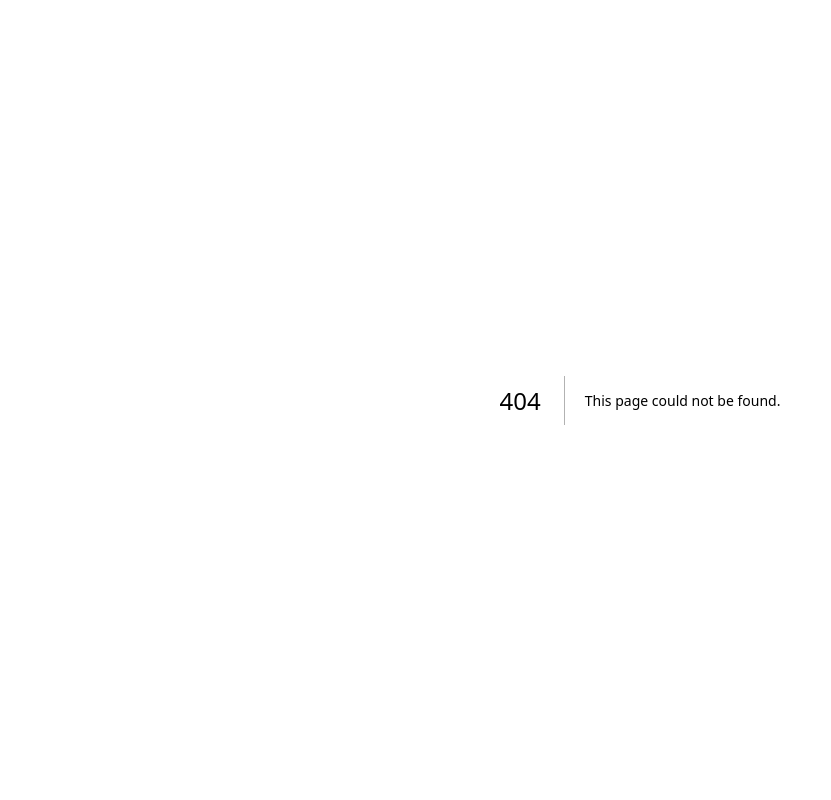
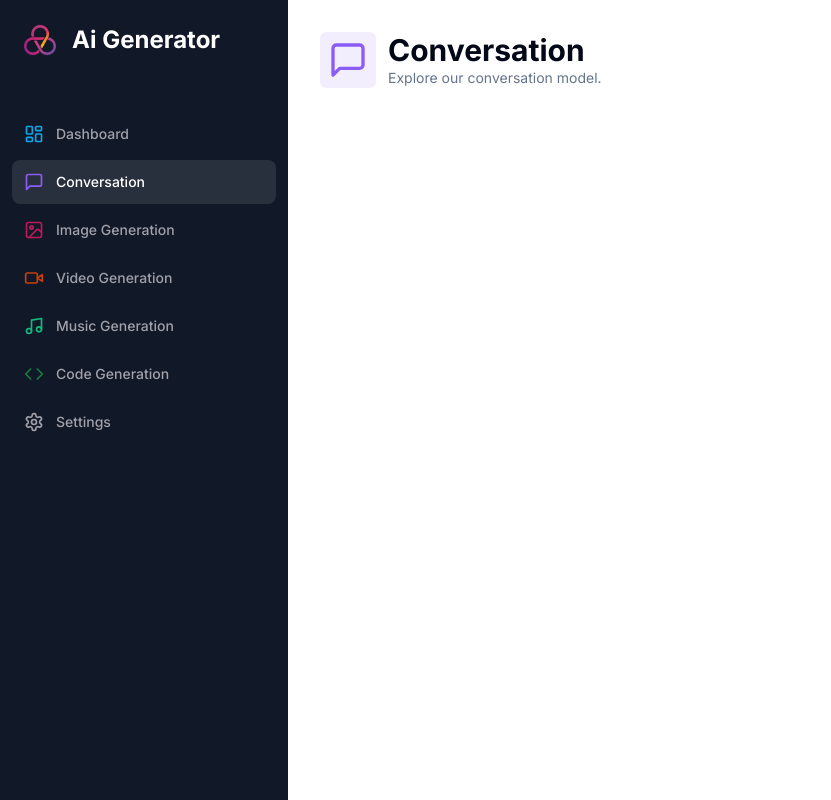
Before and after one commit to koowip/SaaS-AI, a Next.js app: page /conversation in a window 1280 px wide. Before the commit this address had no page. Shown: the whole page, without its empty margins (0-831 px from the left). Built offline with nearby package versions, Linux system fonts and the light colour scheme.

Commit message:
Heading component added

```diff
--- /dev/null
+++ b/app/(dashboard)/(routes)/conversation/page.tsx
@@ -0,0 +1,21 @@
+import Heading from "@/components/Heading";
+import { MessageSquare } from "lucide-react";
+
+const ConversationPage = () => {
+  return (
+    <div>
+      <Heading
+        title="Conversation"
+        description="Explore our conversation model."
+        icon={MessageSquare}
+        iconColor="text-violet-500"
+        bgColor="bg-violet-500/10"
+      />
+      <div className="px-4 lg:px-8">
+
+      </div>
+    </div>
+   );
+}
+
+export default ConversationPage;
--- a/app/(dashboard)/(routes)/dashboard/page.tsx
+++ b/app/(dashboard)/(routes)/dashboard/page.tsx
@@ -53,7 +53,7 @@ const Page = () => {
     <div>
       <div className="mb-8 space-y-4">
         <h2 className="text-2xl md:text-4xl font-bold text-center">Explor the power of AI</h2>
-        <p className="text-muted-foreground font-light text-sm md:text-lg text-center">Chat with the smartest AI, create together.</p>
+        <p className="text-muted-foreground font-light text-sm md:text-lg text-center">Chat with AI, create together.</p>
       </div>
       <div className="px-4 md:px-20 lg:px-32 space-y-4">
         {tools.map((tool) => (
--- /dev/null
+++ b/components/Heading.tsx
@@ -0,0 +1,38 @@
+import { cn } from "@/lib/utils";
+import { LucideIcon } from "lucide-react";
+
+interface HeadingProps {
+  title: string;
+  description: string;
+  icon: LucideIcon;
+  iconColor?: string;
+  bgColor?: string;
+}
+
+const Heading = ({
+  title,
+  description,
+  icon: Icon,
+  iconColor,
+  bgColor
+}: HeadingProps) => {
+  return (
+    <>
+      <div className="px-4 lg:px-8 flex items-center gap-x-3 mb-8">
+        <div className={cn("p-2 w-fit rounded-md", bgColor)}>
+          <Icon className={cn("w-10 h-10", iconColor)}/>
+        </div>
+        <div>
+        <h2 className="text-3xl font-bold">
+          {title}
+        </h2>
+        <p className="text-sm text-muted-foreground">
+          {description}
+        </p>
+        </div>
+      </div>
+    </>
+   );
+}
+
+export default Heading;
```
